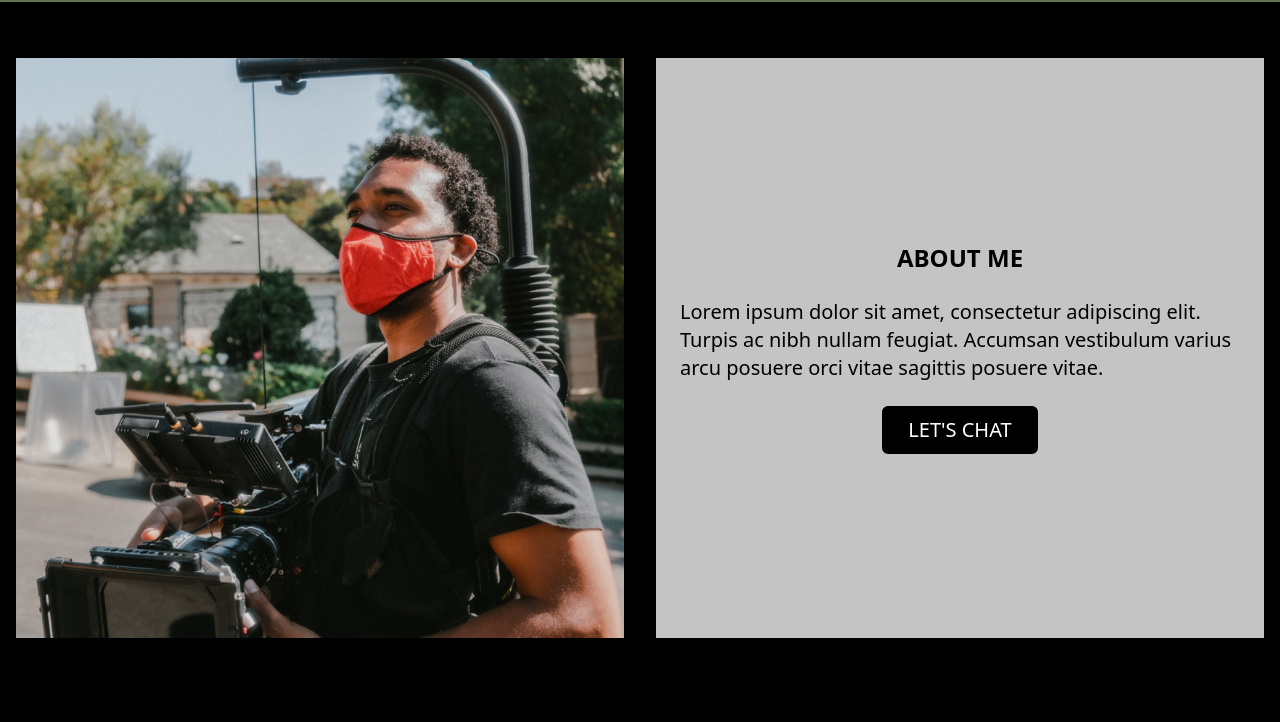
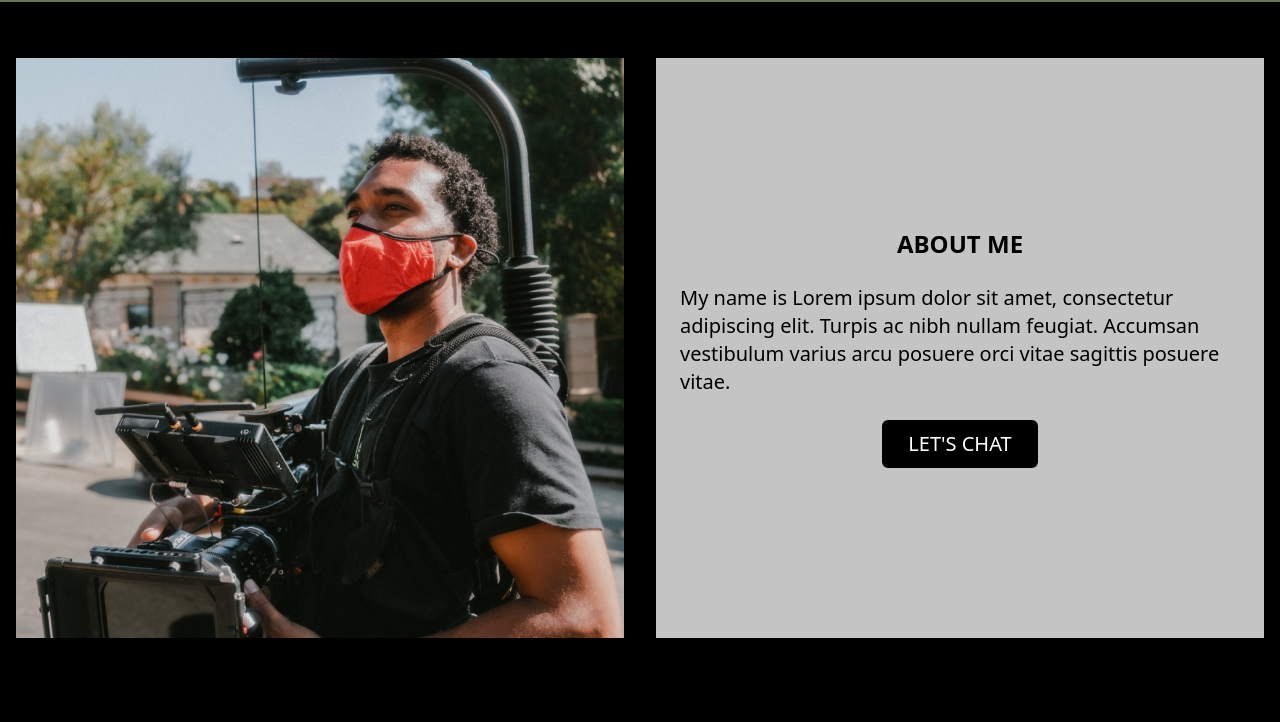
Before and after one commit to tejinder-sharma/thenscreationfilms, a website: page public/index.html in a window 1280 px wide. Shown: the part 78-800 px from the top of the page. Drawn offline with nearby package versions, Linux system fonts and the light colour scheme.

Commit message:
changes to feature

```diff
--- a/public/index.html
+++ b/public/index.html
@@ -78,7 +78,7 @@
             <div class="lg:w-1/2 w-full p-4">
                 <div class="bg-[#C4C4C4] h-full grid place-content-center px-6 text-black py-32 lg:py-0">
                     <h3 class="text-center font-bold text-2xl">ABOUT ME</h3>
-                    <p class="mt-6 text-xl">Lorem ipsum dolor sit amet, consectetur adipiscing elit. Turpis ac nibh
+                    <p class="mt-6 text-xl">My name is Lorem ipsum dolor sit amet, consectetur adipiscing elit. Turpis ac nibh
                         nullam feugiat. Accumsan vestibulum varius arcu posuere orci vitae sagittis posuere vitae.</p>
                     <a href="#"
                         class="mt-6 flex mx-auto px-6 py-2 border-2 text-xl bg-black text-white border-black rounded-md hover:text-black hover:bg-transparent">LET'S
```
Also changed, not shown: public/output.css.
